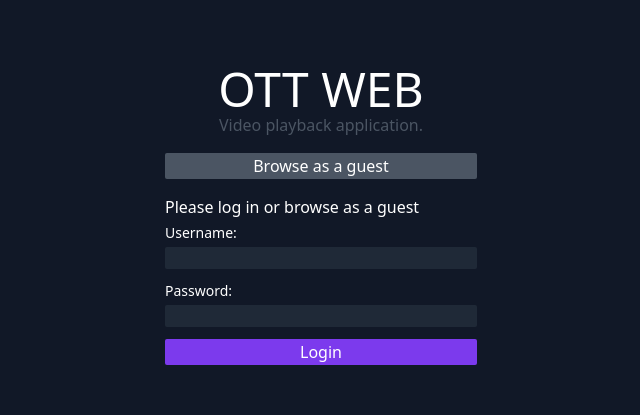
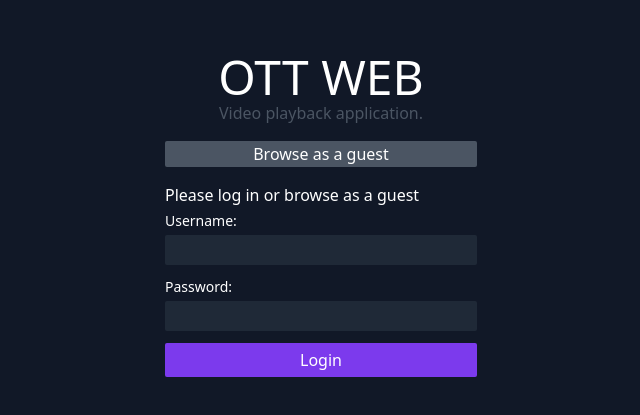
Before and after one commit to adambrudzynski/ott-web, a React app: page /login in a window 1280 px wide. Shown: the part 183-598 px from the top of the page, without its empty margins (319-959 px from the left). Built offline with nearby package versions, Linux system fonts and the light colour scheme.

Commit message:
messages for login status

```diff
--- a/package.json
+++ b/package.json
@@ -40,6 +40,7 @@
     "process": "^0.11.10",
     "react": "^17.0.2",
     "react-dom": "^17.0.2",
+    "react-hot-toast": "^2.1.1",
     "react-player": "^2.9.0",
     "react-router-dom": "^6.0.2",
     "uuid": "^8.3.2"
--- a/src/components/App.jsx
+++ b/src/components/App.jsx
@@ -1,5 +1,6 @@
 import React from "react";
 import { BrowserRouter, Routes, Route } from "react-router-dom";
+import { Toaster } from "react-hot-toast";
 import Auth from "../contexts/Auth.jsx";
 import Home from "./Home.jsx";
 import Login, { RequireAuth } from "./Login.jsx";
@@ -9,6 +10,7 @@ import Splash from "./Splash.jsx";
 const App = () => {
   return (
     <Auth>
+      <Toaster />
       <BrowserRouter>
         <Routes>
           <Route path="/login" element={<Login />} />
--- a/src/components/Login.jsx
+++ b/src/components/Login.jsx
@@ -7,7 +7,7 @@ const Input = ({ label, name, type, required = true }) => (
   <label className="w-full my-1 text-sm">
     {label}
     <input
-      className="w-full p1 my-1 rounded-sm border border-transparent focus:outline-none focus:ring-2 focus:border-transparent bg-gray-800 focus:bg-gray-700"
+      className="w-full p-1 my-1 rounded-sm border border-transparent focus:outline-none focus:ring-2 focus:border-transparent bg-gray-800 focus:bg-gray-700"
       required={required}
       name={name}
       type={type}
@@ -43,7 +43,7 @@ const Login = () => {
           <Input label=" Password:" name="password" type="password" />
           <button
             type="submit"
-            className="w-full p1 my-1 rounded-sm border border-transparent focus:outline-none focus:ring-2 focus:border-transparent bg-purple-600 hover:bg-purple-700"
+            className="w-full p-1 my-1 rounded-sm border border-transparent focus:outline-none focus:ring-2 focus:border-transparent bg-purple-600 hover:bg-purple-700"
           >
             Login
           </button>
--- a/src/contexts/Auth.jsx
+++ b/src/contexts/Auth.jsx
@@ -1,12 +1,14 @@
 import axios from "axios";
 import React, { useEffect, useState } from "react";
 import { v4 as uuid } from "uuid";
+import toast from "react-hot-toast";
 
 export const UserContext = React.createContext();
 
 const Auth = ({ children }) => {
   const [user, setUser] = useState();
   const [isAuth, setIsAuth] = useState(true);
+  let toastId;
 
   useEffect(() => {
     const user = localStorage.getItem("user");
@@ -15,22 +17,38 @@ const Auth = ({ children }) => {
   }, []);
 
   const signIn = async (username, password, callback) => {
+    try {
+      toastId = toast.loading("Logging in...");
       const payload = { device: { PlatformCode: "WEB", Name: uuid() } };
       if (username && password) {
         payload.Username = username;
         payload.Password = password;
       }
+
+      const promise = await axios.post("/Authorization/SignIn", {
+        ...payload,
+      });
       const {
         data: { User, AuthorizationToken },
-    } = await axios.post("/Authorization/SignIn", {
-      ...payload,
+      } = promise;
+
+      if (User) {
+        toast.success("Successfully logged in!", {
+          id: toastId,
         });
+      }
 
       localStorage.setItem("token", AuthorizationToken.Token);
       localStorage.setItem("user", JSON.stringify(User));
       setUser(User);
       setIsAuth(true);
       callback();
+      return promise;
+    } catch (error) {
+      toast.error(error.response.data.Message, {
+        id: toastId,
+      });
+    }
   };
 
   return (
```
Also changed, not shown: 1 other file (tests, documents, lock files or other folders). Lines whose indentation alone changed are shown as unchanged.
